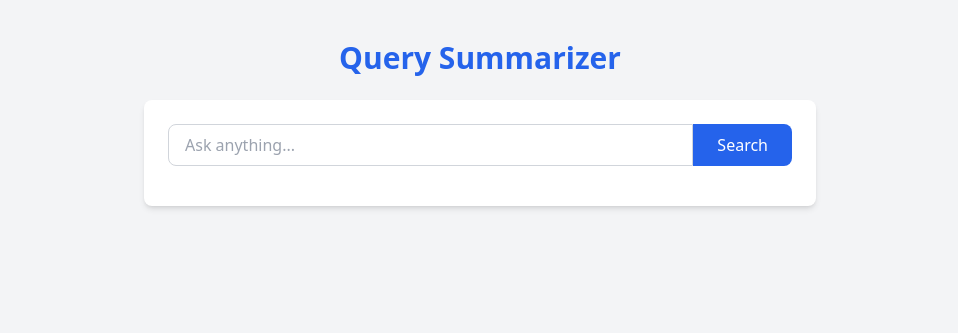
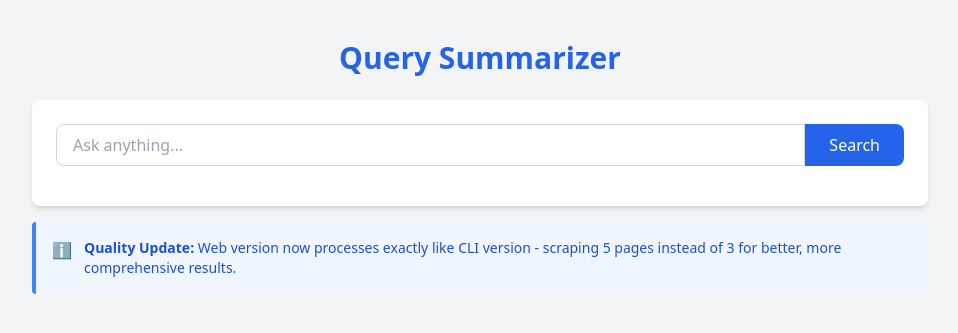
Before and after one commit to un-shul/Web-Browser-Query-Agent., a Flask app: page / in a window 1280 px wide. Shown: the top 333 px of the page, without its empty margins (160-1118 px from the left). Run offline with Flask 2, Linux system fonts and the light colour scheme; parts of the project's set-up code (start-up, migrations or seed data) failed here and were passed over; some libraries are stand-ins or nearby versions.

Commit message:
Enhance web app with detailed processing log and improved result tracking
Co-authored-by: choudharyanshul <choudharyanshul@alumni.iitgn.ac.in>

```diff
--- a/app.py
+++ b/app.py
@@ -4,49 +4,73 @@ from cache import find_similar_query, add_to_cache
 from web_search import search_duckduckgo, scrape_page
 from summarizer import summarize_text
 import time
+import os
+
+# Set environment variable for tokenizers
+os.environ["TOKENIZERS_PARALLELISM"] = "false"
 
 app = Flask(__name__)
 
 def web_process_query(query):
-    """Adapted version of your CLI logic for web"""
-    # 1. Validate query
+    """
+    Exact replica of main.py logic for consistent quality results
+    """
+    results_log = []  # For tracking progress
+
+    # Step 1: Validate query (same as main.py)
     if classify_query(query) == "invalid":
-        raise ValueError("Invalid query - please try a different search")
+        raise ValueError("❌ Invalid query")
 
-    # 2. Check cache
+    # Step 2: Check cache (same as main.py)
     cached, similarity = find_similar_query(query)
     if cached:
+        results_log.append(f"✅ Using cached result (similarity: {similarity:.2f})")
         return {
             "summary": cached,
             "is_cached": True,
-            "similarity": float(similarity)
+            "similarity": float(similarity),
+            "log": results_log
         }
 
-    # 3. Search web (limit to 3 pages for faster response)
+    # Step 3: Search the web (same as main.py)
+    results_log.append("🌐 Searching web...")
     urls = search_duckduckgo(query)
     if not urls:
-        raise ValueError("No results found - try a different query")
+        raise ValueError("⚠️ No search results found")
 
-    # 4. Scrape pages
+    # Step 4: Scrape top 5 pages (EXACTLY like main.py)
+    results_log.append(f"📄 Found {len(urls)} search results")
     contents = []
-    for url in urls[:3]:
+
+    for i, url in enumerate(urls[:5], 1):  # Changed from 3 to 5 pages like main.py
+        results_log.append(f"🔗 [{i}/5] Scraping: {url}")
         content = scrape_page(url)
         if content:
-            contents.append(content[:5000])
-        time.sleep(1)
+            contents.append(content[:5000])  # Limit size (same as main.py)
+        time.sleep(1)  # Same delay as main.py
 
     if not contents:
-        raise ValueError("Couldn't extract content - please try again")
+        raise ValueError("⚠️ No content could be scraped")
 
-    # 5. Summarize
-    summary = summarize_text("\n\n".join(contents))
+    # Step 5: Summarize (same as main.py)
+    combined = "\n\n".join(contents)
+    results_log.append("✂️ Summarizing scraped content...")
 
-    # 6. Cache result
+    try:
+        summary = summarize_text(combined)
+    except Exception as e:
+        raise ValueError(f"❌ Summarization failed: {e}")
+
+    # Step 6: Cache and return result (same as main.py)
     add_to_cache(query, summary)
+    results_log.append("✅ Summary generated and cached")
 
     return {
         "summary": summary,
-        "is_cached": False
+        "is_cached": False,
+        "pages_scraped": len(contents),
+        "total_content_length": len(combined),
+        "log": results_log
     }
 
 @app.route('/')
@@ -64,7 +88,10 @@ def search():
         return jsonify({
             'summary': result['summary'],
             'is_cached': result.get('is_cached', False),
-            'similarity': result.get('similarity', 0)
+            'similarity': result.get('similarity', 0),
+            'pages_scraped': result.get('pages_scraped', 0),
+            'total_content_length': result.get('total_content_length', 0),
+            'processing_log': result.get('log', [])
         })
     except Exception as e:
         return jsonify({'error': str(e)}), 400
--- a/templates/index.html
+++ b/templates/index.html
@@ -14,10 +14,19 @@
             0% { transform: rotate(0deg); }
             100% { transform: rotate(360deg); }
         }
+        .processing-log {
+            font-family: 'Courier New', monospace;
+            background: #1a1a1a;
+            color: #00ff00;
+            padding: 1rem;
+            border-radius: 0.5rem;
+            max-height: 200px;
+            overflow-y: auto;
+        }
     </style>
 </head>
 <body class="bg-gray-100 min-h-screen p-4">
-    <div class="max-w-2xl mx-auto">
+    <div class="max-w-4xl mx-auto">
         <h1 class="text-3xl font-bold text-center my-6 text-blue-600">Query Summarizer</h1>
 
         <div class="bg-white rounded-lg shadow-md p-6">
@@ -34,21 +43,55 @@
             </form>
 
             <div id="result" class="hidden">
-                <div class="flex items-center mb-2">
-                    <h2 class="text-xl font-semibold">Summary</h2>
-                    <span id="cacheTag" class="ml-2 px-2 py-1 bg-green-100 text-green-800 text-xs rounded-full hidden">
-                        Cached
-                    </span>
+                <div class="flex items-center justify-between mb-4">
+                    <div class="flex items-center">
+                        <h2 class="text-xl font-semibold">Summary</h2>
+                        <span id="cacheTag" class="ml-2 px-2 py-1 bg-green-100 text-green-800 text-xs rounded-full hidden">
+                            Cached
+                        </span>
+                    </div>
+                    <div id="processingStats" class="text-sm text-gray-600 hidden">
+                        <span id="pagesScraped" class="mr-4"></span>
+                        <span id="contentLength"></span>
+                    </div>
                 </div>
-                <div id="summary" class="bg-gray-50 p-4 rounded border border-gray-200"></div>
+
+                <div id="summary" class="bg-gray-50 p-4 rounded border border-gray-200 mb-4"></div>
+
+                <!-- Processing Log Section -->
+                <div id="logSection" class="hidden">
+                    <h3 class="text-lg font-semibold mb-2 flex items-center">
+                        🔍 Processing Log
+                        <button id="toggleLog" class="ml-2 text-sm bg-gray-200 hover:bg-gray-300 px-2 py-1 rounded">
+                            Show
+                        </button>
+                    </h3>
+                    <div id="processingLog" class="processing-log hidden"></div>
+                </div>
             </div>
 
             <div id="loading" class="hidden text-center my-8">
                 <div class="loader rounded-full h-12 w-12 border-4 border-t-4 border-gray-200 mx-auto mb-4"></div>
                 <p>Searching and summarizing...</p>
+                <p class="text-sm text-gray-600 mt-2">Now processing 5 pages (same as CLI version)</p>
             </div>
 
             <div id="error" class="hidden bg-red-100 border-l-4 border-red-500 text-red-700 p-4 mt-4"></div>
+        </div>
+
+        <!-- Quality Notice -->
+        <div class="bg-blue-50 border-l-4 border-blue-500 text-blue-700 p-4 mt-4 rounded">
+            <div class="flex">
+                <div class="flex-shrink-0">
+                    <span class="text-blue-500">ℹ️</span>
+                </div>
+                <div class="ml-3">
+                    <p class="text-sm">
+                        <strong>Quality Update:</strong> Web version now processes exactly like CLI version -
+                        scraping 5 pages instead of 3 for better, more comprehensive results.
+                    </p>
+                </div>
+            </div>
         </div>
     </div>
 
@@ -57,6 +100,20 @@
         const resultDiv = document.getElementById('result');
         const loadingDiv = document.getElementById('loading');
         const errorDiv = document.getElementById('error');
+
+        // Toggle processing log visibility
+        document.getElementById('toggleLog').addEventListener('click', () => {
+            const log = document.getElementById('processingLog');
+            const button = document.getElementById('toggleLog');
+
+            if (log.classList.contains('hidden')) {
+                log.classList.remove('hidden');
+                button.textContent = 'Hide';
+            } else {
+                log.classList.add('hidden');
+                button.textContent = 'Show';
+            }
+        });
 
         form.addEventListener('submit', async (e) => {
             e.preventDefault();
@@ -81,14 +138,36 @@
                 const data = await response.ok ? await response.json() : null;
 
                 if (data && !data.error) {
+                    // Display summary
                     document.getElementById('summary').textContent = data.summary;
 
+                    // Handle cache tag
                     const cacheTag = document.getElementById('cacheTag');
                     if (data.is_cached) {
                         cacheTag.textContent = `Cached (${Math.round(data.similarity * 100)}% match)`;
                         cacheTag.classList.remove('hidden');
                     } else {
                         cacheTag.classList.add('hidden');
+                    }
+
+                    // Display processing stats
+                    const statsDiv = document.getElementById('processingStats');
+                    const pagesSpan = document.getElementById('pagesScraped');
+                    const contentSpan = document.getElementById('contentLength');
+
+                    if (data.pages_scraped !== undefined) {
+                        pagesSpan.textContent = `📄 ${data.pages_scraped} pages scraped`;
+                        contentSpan.textContent = `📝 ${data.total_content_length?.toLocaleString()} chars processed`;
+                        statsDiv.classList.remove('hidden');
+                    }
+
+                    // Display processing log
+                    if (data.processing_log && data.processing_log.length > 0) {
+                        const logDiv = document.getElementById('processingLog');
+                        const logSection = document.getElementById('logSection');
+
+                        logDiv.innerHTML = data.processing_log.map(line => `<div>${line}</div>`).join('');
+                        logSection.classList.remove('hidden');
                     }
 
                     resultDiv.classList.remove('hidden');
```
